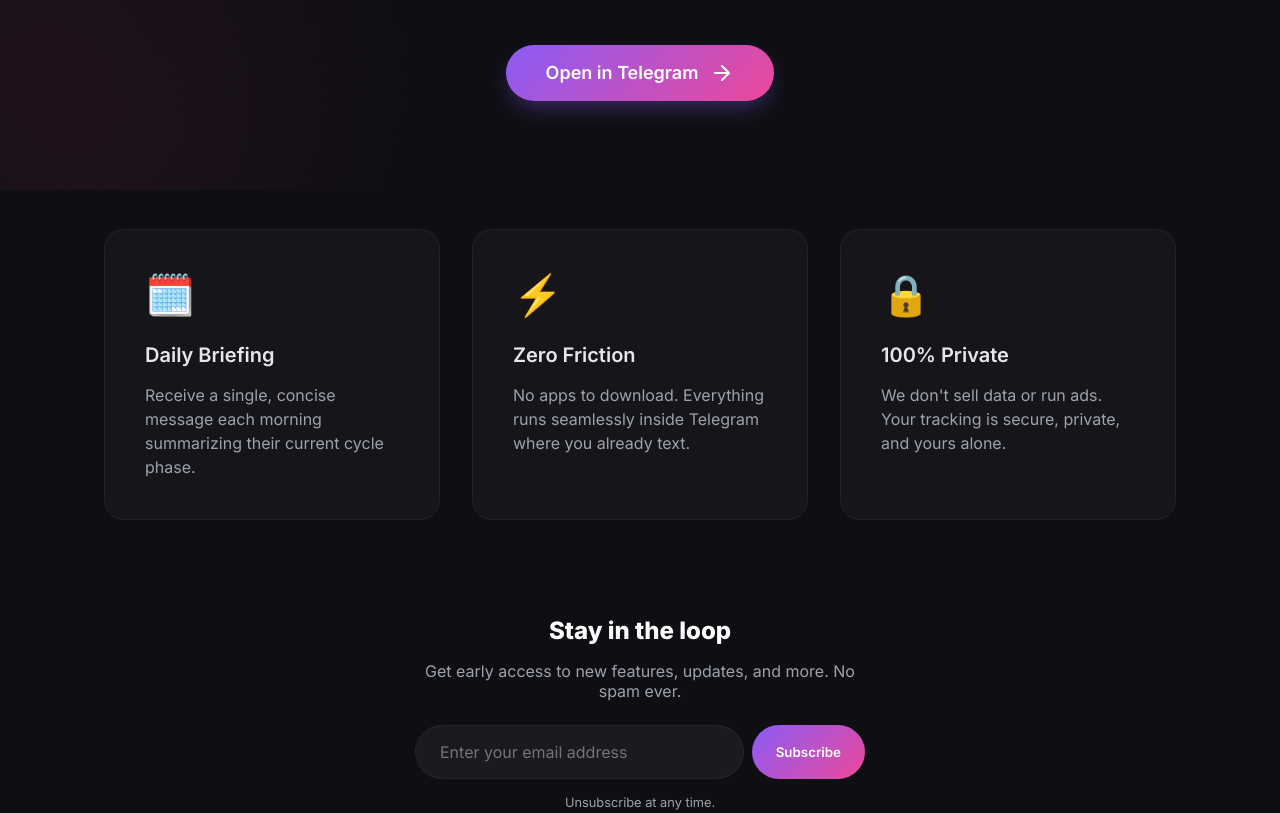
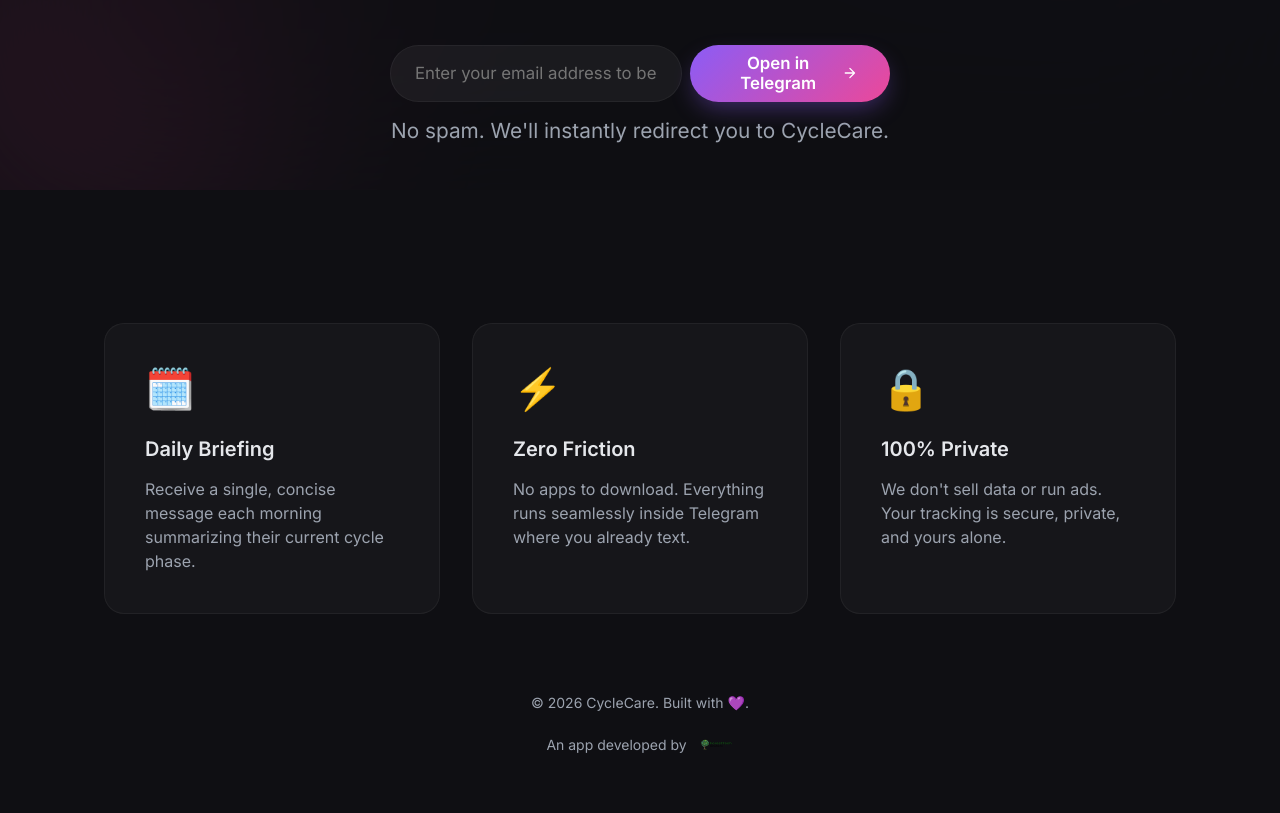
Before and after one commit to robear23/cycle_care, a website: page public/index.html in a window 1280 px wide. Shown: the part 610-1423 px from the top of the page. Drawn offline with Linux system fonts and the light colour scheme.

Commit message:
feat: turn main cta into an email funnel before telegram redirect

```diff
--- a/public/index.html
+++ b/public/index.html
@@ -32,14 +32,18 @@
             <h1>Never guess your partner's cycle again.</h1>
             <p>A quiet, automated Telegram assistant that gives you the heads-up exactly when you need it. Support them
                 better without the guesswork.</p>
-            <div class="cta-container">
-                <a href="https://t.me/cycle_care_bot" class="cta-button" target="_blank" rel="noopener noreferrer">
-                    Open in Telegram
-                    <svg width="24" height="24" viewBox="0 0 24 24" fill="none" xmlns="http://www.w3.org/2000/svg">
-                        <path d="M5 12H19M19 12L12 5M19 12L12 19" stroke="currentColor" stroke-width="2"
-                            stroke-linecap="round" stroke-linejoin="round" />
-                    </svg>
-                </a>
+            <div class="hero-cta-container">
+                <form action="/api/waitlist" method="POST" class="hero-email-form">
+                    <input type="email" name="email" placeholder="Enter your email address to begin" required>
+                    <button type="submit">
+                        Open in Telegram
+                        <svg width="20" height="20" viewBox="0 0 24 24" fill="none" xmlns="http://www.w3.org/2000/svg">
+                            <path d="M5 12H19M19 12L12 5M19 12L12 19" stroke="currentColor" stroke-width="2"
+                                stroke-linecap="round" stroke-linejoin="round" />
+                        </svg>
+                    </button>
+                </form>
+                <p class="hero-note">No spam. We'll instantly redirect you to CycleCare.</p>
             </div>
         </div>
 
@@ -61,18 +65,7 @@
             </div>
         </div>
 
-        <div class="email-container">
-            <h3>Stay in the loop</h3>
-            <p style="font-size: 1rem; color: var(--text-secondary);">Get early access to new features, updates, and
-                more. No spam ever.</p>
-            <!-- Form visually handled, connect 'action' to Formspree, Mailchimp, etc later -->
-            <form class="email-form"
-                onsubmit="event.preventDefault(); alert('Thanks for subscribing! We\'ll be in touch.'); this.reset();">
-                <input type="email" name="email" placeholder="Enter your email address" required>
-                <button type="submit">Subscribe</button>
-            </form>
-            <p class="email-note">Unsubscribe at any time.</p>
-        </div>
+
     </main>
 
     <footer>
--- a/public/styles.css
+++ b/public/styles.css
@@ -166,51 +166,73 @@
     margin-right: auto;
 }
 
-.cta-button {
+.hero-cta-container {
+    display: flex;
+    flex-direction: column;
+    align-items: center;
+    gap: 0.75rem;
+    margin-top: 2rem;
+}
+
+.hero-email-form {
+    display: flex;
+    gap: 0.5rem;
+    width: 100%;
+    max-width: 500px;
+    position: relative;
+}
+
+.hero-email-form input {
+    flex: 1;
+    padding: 1.1rem 1.5rem;
+    border-radius: 30px;
+    border: 1px solid var(--glass-border);
+    background: rgba(255, 255, 255, 0.05);
+    color: var(--text-primary);
+    font-size: 1.05rem;
+    outline: none;
+    transition: all 0.3s ease;
+    backdrop-filter: blur(10px);
+}
+
+.hero-email-form input:focus {
+    border-color: var(--brand-primary);
+    background: rgba(255, 255, 255, 0.1);
+    box-shadow: 0 0 0 4px rgba(139, 92, 246, 0.1);
+}
+
+.hero-email-form button {
     display: inline-flex;
     align-items: center;
-    gap: 0.75rem;
+    gap: 0.5rem;
     background: linear-gradient(135deg, var(--brand-primary), var(--brand-secondary));
     color: white;
-    text-decoration: none;
-    padding: 1rem 2.5rem;
+    border: none;
+    padding: 0 2rem;
     border-radius: 30px;
     font-weight: 600;
-    font-size: 1.125rem;
+    font-size: 1.05rem;
+    cursor: pointer;
     transition: all 0.3s ease;
     box-shadow: 0 10px 25px -5px rgba(139, 92, 246, 0.4);
-    position: relative;
-    overflow: hidden;
 }
 
-.cta-button::before {
-    content: '';
-    position: absolute;
-    top: 0;
-    left: 0;
-    width: 100%;
-    height: 100%;
-    background: linear-gradient(135deg, var(--brand-secondary), var(--brand-primary));
-    opacity: 0;
-    transition: opacity 0.3s ease;
-    z-index: -1;
-}
-
-.cta-button:hover {
-    transform: translateY(-3px);
+.hero-email-form button:hover {
+    transform: translateY(-2px);
     box-shadow: 0 15px 35px -5px rgba(139, 92, 246, 0.6);
 }
 
-.cta-button:hover::before {
-    opacity: 1;
-}
-
-.cta-button svg {
+.hero-email-form button svg {
     transition: transform 0.3s ease;
 }
 
-.cta-button:hover svg {
+.hero-email-form button:hover svg {
     transform: translateX(4px);
+}
+
+.hero-note {
+    font-size: 0.85rem;
+    color: var(--text-secondary);
 }
 
 /* Features Glassmorphism */
@@ -290,70 +312,6 @@
     /* Slight rounding for safety */
 }
 
-/* Email Collection */
-.email-container {
-    max-width: 450px;
-    margin: 6rem auto 2rem;
-    display: flex;
-    flex-direction: column;
-    gap: 0.5rem;
-    text-align: center;
-    animation: fadeUp 1s ease-out 0.4s forwards;
-    opacity: 0;
-    transform: translateY(20px);
-}
-
-.email-container h3 {
-    font-size: 1.5rem;
-    margin-bottom: 0.5rem;
-}
-
-.email-form {
-    display: flex;
-    gap: 0.5rem;
-    width: 100%;
-    margin-top: 1rem;
-}
-
-.email-form input {
-    flex: 1;
-    padding: 1rem 1.5rem;
-    border-radius: 30px;
-    border: 1px solid var(--glass-border);
-    background: rgba(255, 255, 255, 0.05);
-    color: var(--text-primary);
-    font-size: 1rem;
-    outline: none;
-    transition: all 0.3s ease;
-}
-
-.email-form input:focus {
-    border-color: var(--brand-primary);
-    background: rgba(255, 255, 255, 0.1);
-}
-
-.email-form button {
-    background: linear-gradient(135deg, var(--brand-primary), var(--brand-secondary));
-    color: white;
-    border: none;
-    padding: 0 1.5rem;
-    border-radius: 30px;
-    font-weight: 600;
-    cursor: pointer;
-    transition: all 0.3s ease;
-}
-
-.email-form button:hover {
-    transform: translateY(-2px);
-    box-shadow: 0 5px 15px -5px rgba(139, 92, 246, 0.5);
-}
-
-.email-note {
-    font-size: 0.8rem;
-    color: var(--text-secondary);
-    margin-top: 0.5rem;
-}
-
 /* Animations */
 @keyframes fadeUp {
     to {
@@ -372,8 +330,12 @@
         margin-top: 2rem;
     }
 
-    .cta-button {
-        width: 100%;
+    .hero-email-form {
+        flex-direction: column;
+    }
+
+    .hero-email-form button {
+        padding: 1.1rem;
         justify-content: center;
     }
 }
```
Also changed, not shown: src/index.js (+9 -1 lines).
